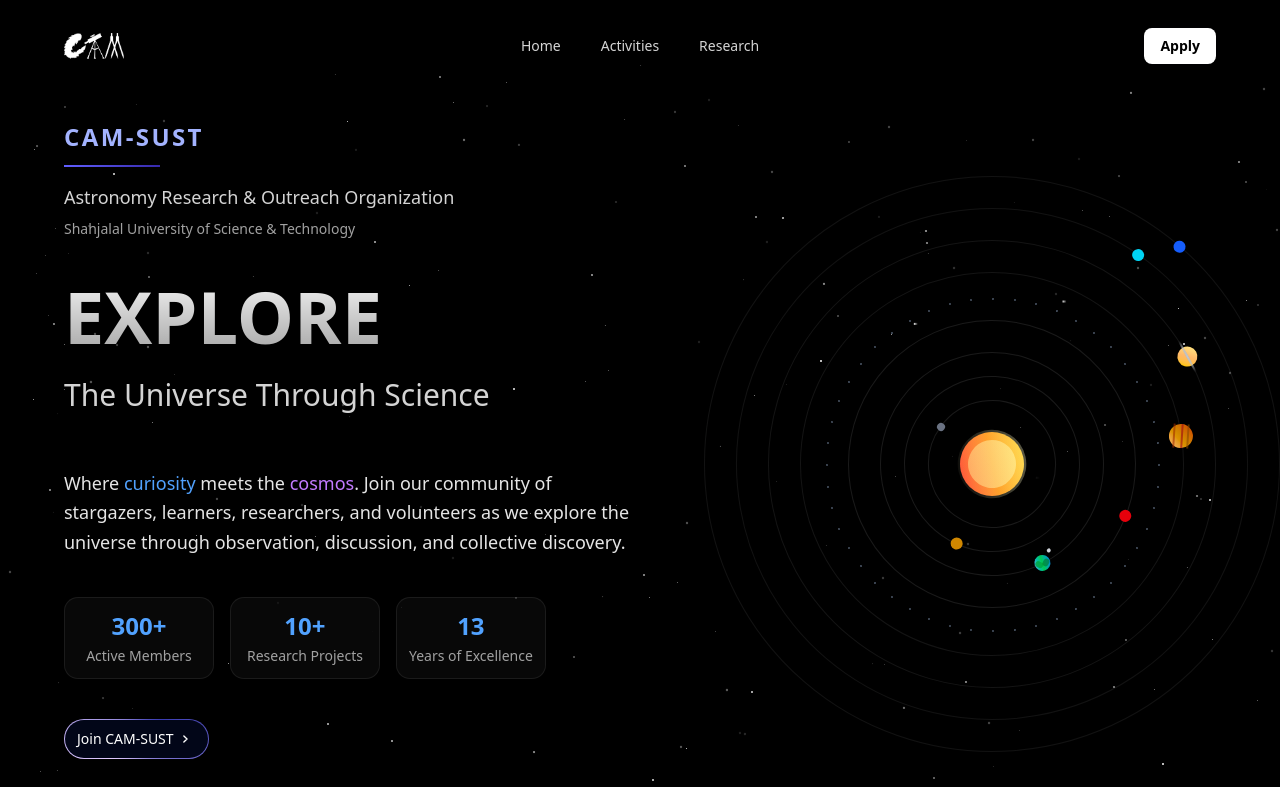
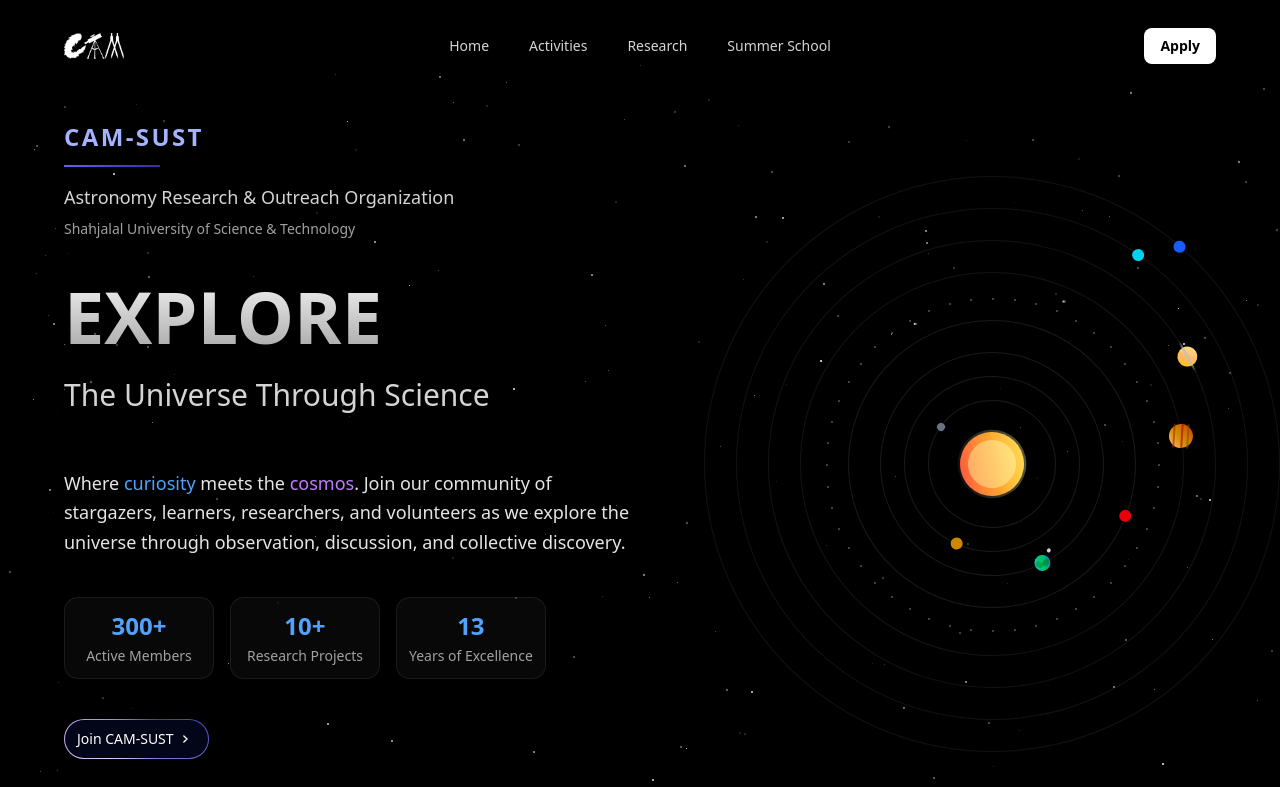
Before and after one commit to heronet/cam-sust.org, a Next.js app: page / in a window 1280 px wide. Shown: the top 787 px of the page. Built offline with nearby package versions, Linux system fonts and the light colour scheme.

Commit message:
feat: add Summer School link to Navbar

```diff
--- a/src/components/navbar/navbar.tsx
+++ b/src/components/navbar/navbar.tsx
@@ -29,6 +29,11 @@
     {
       name: "Research",
       link: "/#research",
+      icon: <School className="h-4 w-4 text-white" />,
+    },
+    {
+      name: "Summer School",
+      link: "https://summer-school.cam-sust.org",
       icon: <School className="h-4 w-4 text-white" />,
     },
   ];
```
